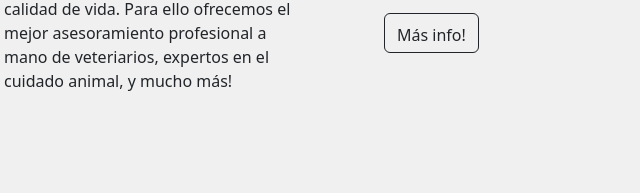
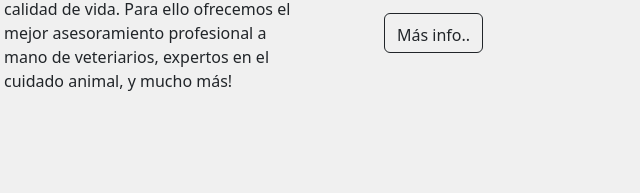
Before and after one commit to FranciscoRiorda/CoderHouse, a website: page index.html in a window 1280 px wide. Shown: the part 537-730 px from the top of the page, 148-788 px from the left. Drawn offline with nearby package versions, Linux system fonts and the light colour scheme.

Commit message:
Actualización

```diff
--- a/index.html
+++ b/index.html
@@ -146,7 +146,7 @@
                             <a href="./pages/nosotros.html" class="btn btn-outline-dark">
                                 <font style="vertical-align: inherit;">
                                     <font style="vertical-align: inherit;">
-                                        Más info!
+                                        Más info..
                                     </font>
                                 </font>
                             </a>
```
